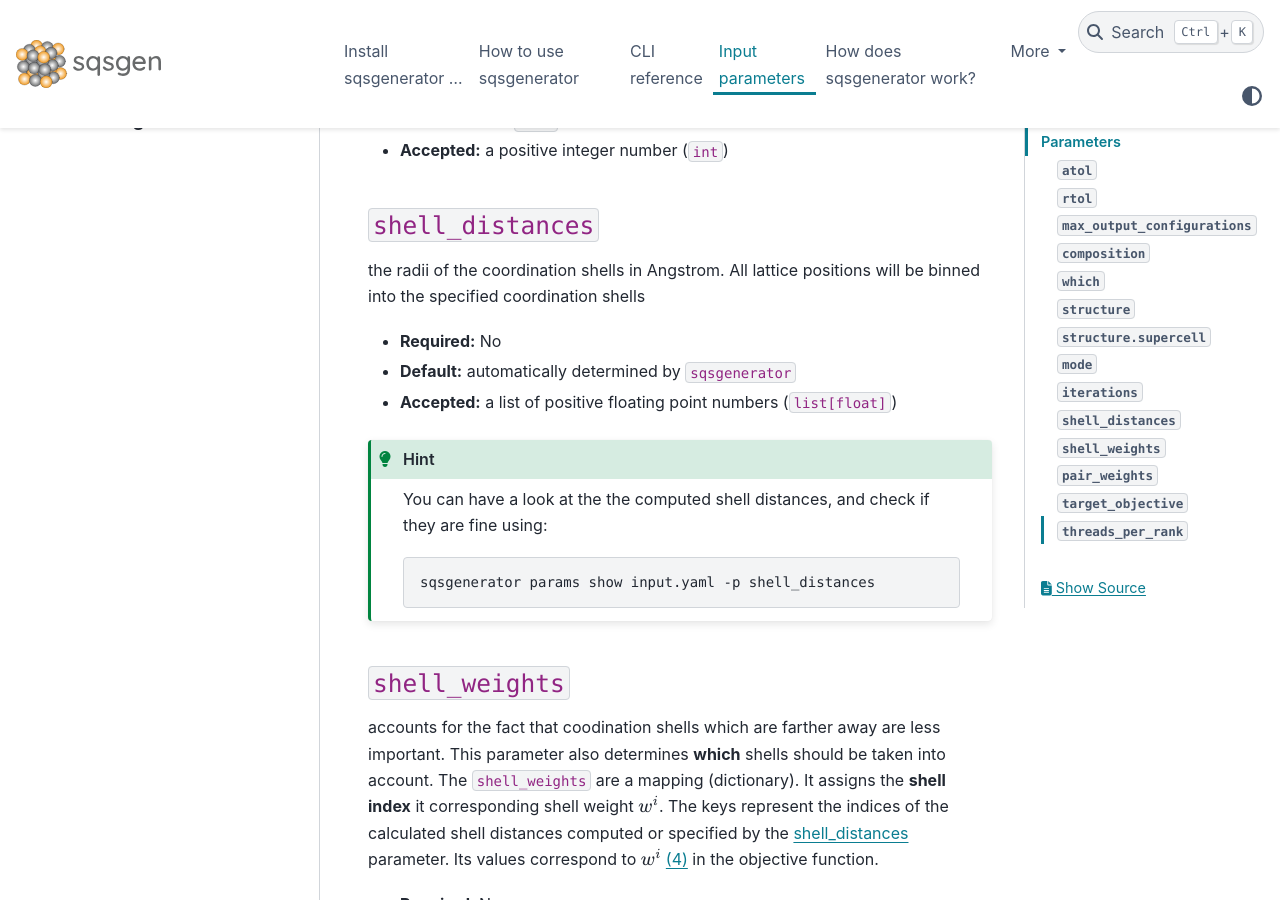
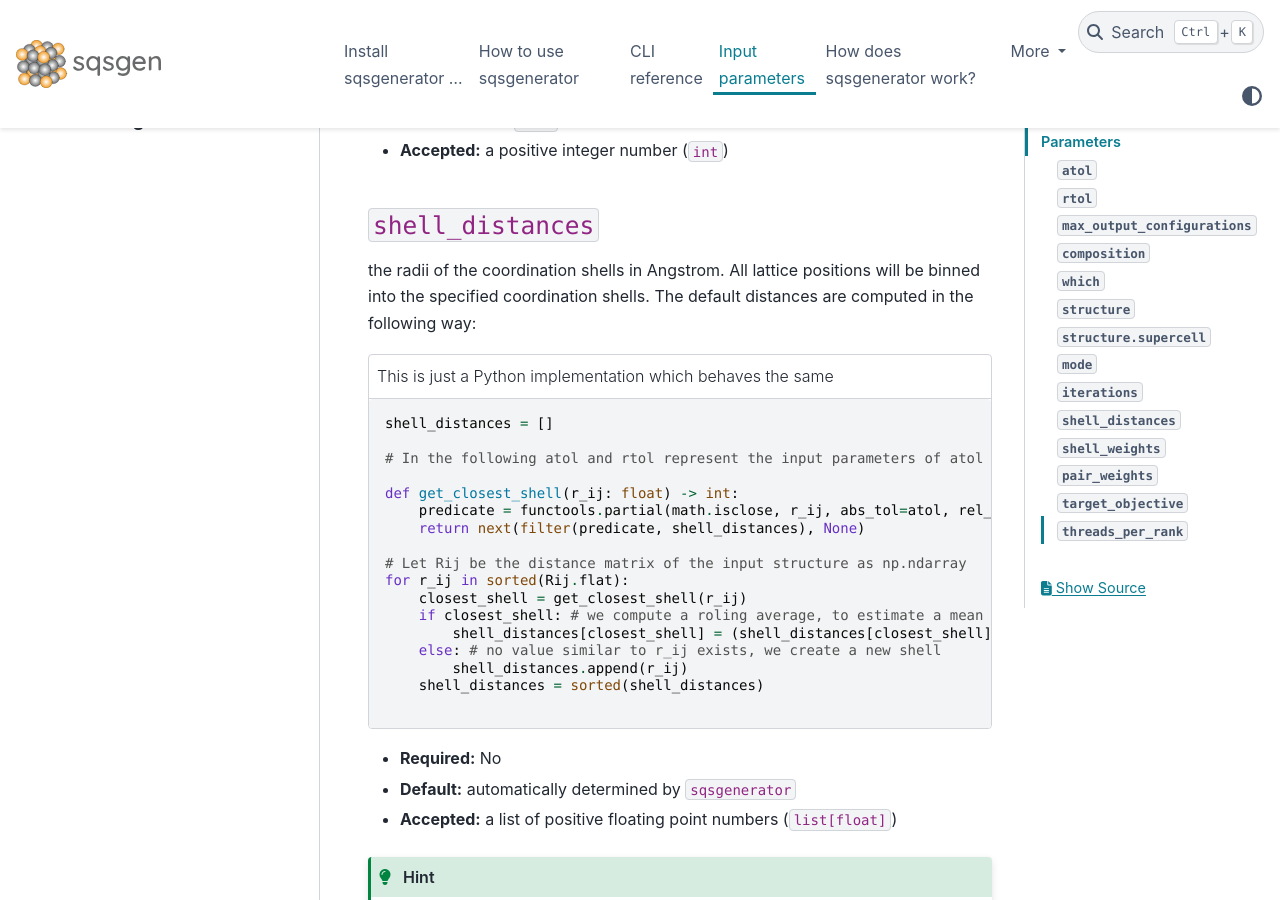
Before and after one commit to dgehringer/sqsgenerator, a Sphinx documentation site: the page built from docs/source/input_parameters.md, in a window 1280 px wide and 900 px high, scrolled down 7262 px. Built offline with Sphinx 7.4.7 and the PyData theme 0.15.4, drawn with Linux system fonts in a browser that asks for light colours; the version number is read from the project's files by our own code; some of the changed text lies outside the part shown.

Commit message:
:memo: describe how default shells are computed

`````diff
--- a/docs/source/input_parameters.md
+++ b/docs/source/input_parameters.md
@@ -24,15 +24,22 @@ relative tolerance for calculating the default distances of the coordination she
 - **Default**: `1e-5`
 - **Accepted:** positive floating point numbers (`float`)
 
-````{admonition} Which shell distances are computed?
+````{admonition} What are **atol** and **rtol** used for?
 :class: tip, dropdown
 
+The `atol` and `rtol` parameters are used to determine if two floating point numbers are close. We use an implementation
+ similar to Python [`math.isclose`](https://docs.python.org/3/library/math.html#math.isclose).
+
+`atol` and `rtol` parameters are used to compute the default values for the `shell_distances` parameter.
 Have a look on the `shell_distances` parameter, by entering:
 
   ```{code-block} bash
   sqsgenerator params show input.yaml --param shell_distances
   ```
-In case you get some distances which are really close e. g. 4.12345 and 4.12346 it is maybe a good idea to increase `rtol` and/or `atol` such that `sqsgenerator` groups them into the same coordination shell
+In case you get some distances which are really close e. g. 4.12345 and 4.12346 it is maybe a good idea to increase
+`rtol` and/or `atol` such that `sqsgenerator` groups them into the same coordination shell
+
+Changing `atol` and/or `rtol` parameters will change the number and radii of the computed coordination shells
 ````
 
 ### `max_output_configurations`
@@ -261,7 +268,6 @@ Instructs `sqsgenerator` to create a supercell of the the specified structure
 The iteration mode specifies how new structures are generated.
 
 - *random* the configuration will be shuffled randomly
-
 - *systematic* will instruct the code generate configurations in lexicographical order and to scan the **complete configurational space**. In case *systematic* is specified the `iterations` parameter will be ignored, since the number of permutations is predefined. Therefore for a system with $N$ atoms with $M$ species, will lead to
 
 $$
@@ -294,7 +300,34 @@ number of configurations to check. This parameter is ignored if `mode` was set t
 
 ### `shell_distances`
 (input-param-shell-distances)=
-the radii of the coordination shells in Angstrom. All lattice positions will be binned into the specified coordination shells
+the radii of the coordination shells in Angstrom. All lattice positions will be binned into the specified coordination
+shells. The default distances are computed in the following way:
+
+```{code-block} python
+---
+caption: |
+    This is just a Python implementation which behaves the same
+---
+shell_distances = []
+
+# In the following atol and rtol represent the input parameters of atol and rtol
+
+def get_closest_shell(r_ij: float) -> int:
+    predicate = functools.partial(math.isclose, r_ij, abs_tol=atol, rel_tol=rtol)
+    return next(filter(predicate, shell_distances), None)
+
+# Let Rij be the distance matrix of the input structure as np.ndarray
+for r_ij in sorted(Rij.flat):
+    closest_shell = get_closest_shell(r_ij)
+    if closest_shell: # we compute a roling average, to estimate a mean value
+        shell_distances[closest_shell] = (shell_distances[closest_shell] + r_ij) / 2.0
+    else: # no value similar to r_ij exists, we create a new shell
+        shell_distances.append(r_ij)
+    shell_distances = sorted(shell_distances)
+
+```
+
+
 
 - **Required:** No
 - **Default:** automatically determined by `sqsgenerator`
`````
